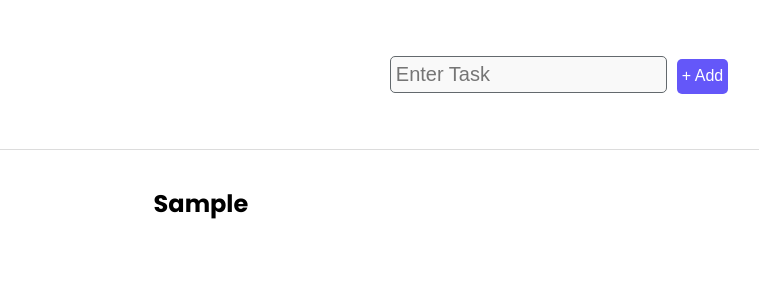
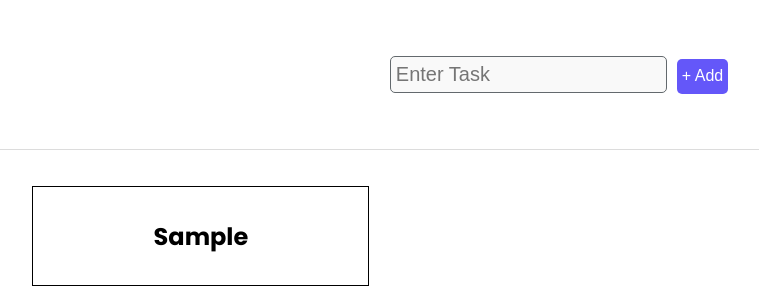
Before and after one commit to markdhareal/react-js-simple-projects, a React (Vite) app in the folder 01-to-do/: page / in a window 1280 px wide. Both pictures are taken after typing "Sample" into the empty fields and a click on the button "+ Add". Shown: the top 300 px of the page, without its empty margins (86-845 px from the left). Built offline with nearby package versions, Linux system fonts and the light colour scheme; a web font is replaced by a local one.

Commit message:
Almost Done, need some improvements of UI

```diff
--- a/01-to-do/src/components/CardComponent.css
+++ b/01-to-do/src/components/CardComponent.css
@@ -0,0 +1,11 @@
+.card {
+  width: 100%;
+  min-height: 100px;
+  border: 1px solid #000;
+  padding: 15px;
+  margin-bottom: 15px;
+  cursor: pointer;
+  display: flex;
+  justify-content: center;
+  align-items: center;
+}
--- a/01-to-do/src/components/CardComponent.jsx
+++ b/01-to-do/src/components/CardComponent.jsx
@@ -1,8 +1,12 @@
 import React from "react";
-import "./CardComponent";
+import "./CardComponent.css";
 
 const CardComponent = ({ children }) => {
-  return <div>{children}</div>;
+  return (
+    <div className="card">
+      <h2>{children}</h2>
+    </div>
+  );
 };
 
 export default CardComponent;
--- a/01-to-do/src/components/FormComponent.css
+++ b/01-to-do/src/components/FormComponent.css
@@ -16,6 +16,17 @@
   margin: 10px;
 }
 
+.task_input_error {
+  font-size: 20px;
+  font-weight: 500;
+  background: #f9f9f9;
+  color: black;
+  border: 2px solid red;
+  border-radius: 5px;
+  padding: 6px 5px;
+  margin: 10px;
+}
+
 .submit_button {
   font-size: 16px;
   font-weight: 500;
--- a/01-to-do/src/components/FormComponent.jsx
+++ b/01-to-do/src/components/FormComponent.jsx
@@ -3,6 +3,7 @@ import "./FormComponent.css";
 
 const FormComponent = ({ addTask }) => {
   const [taskTitle, setTaskTitle] = useState("");
+  const [error, setError] = useState(false);
 
   const handleChange = (event) => {
     setTaskTitle(event.target.value);
@@ -13,6 +14,9 @@ const FormComponent = ({ addTask }) => {
     if (taskTitle) {
       addTask(taskTitle);
       setTaskTitle("");
+      setError(false);
+    } else {
+      setError(true);
     }
   };
   return (
@@ -21,10 +25,10 @@ const FormComponent = ({ addTask }) => {
         <form onSubmit={handleSubmit}>
           <input
             type="text"
-            placeholder="Enter Task"
+            placeholder={error ? "Please Input Task" : "Enter Task"}
             value={taskTitle}
             onChange={handleChange}
-            className="task_input"
+            className={error ? "task_input_error" : "task_input"}
           />
           <button type="submit" className="submit_button">
             + Add
--- a/01-to-do/src/components/Task.jsx
+++ b/01-to-do/src/components/Task.jsx
@@ -4,9 +4,7 @@ import CardComponent from "./CardComponent";
 const Task = ({ task }) => {
   return (
     <>
-      <CardComponent>
-        <h2>{task}</h2>
-      </CardComponent>
+      <CardComponent>{task}</CardComponent>
     </>
   );
 };
```
